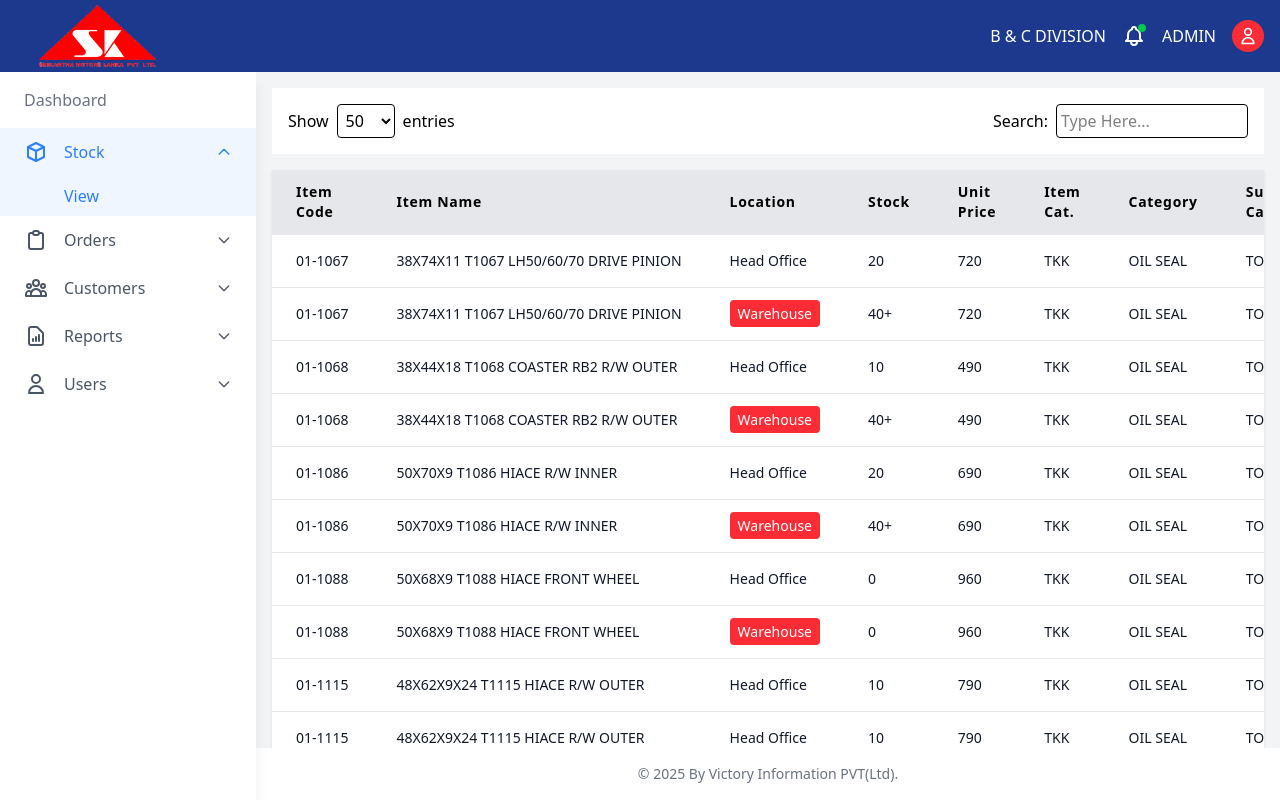
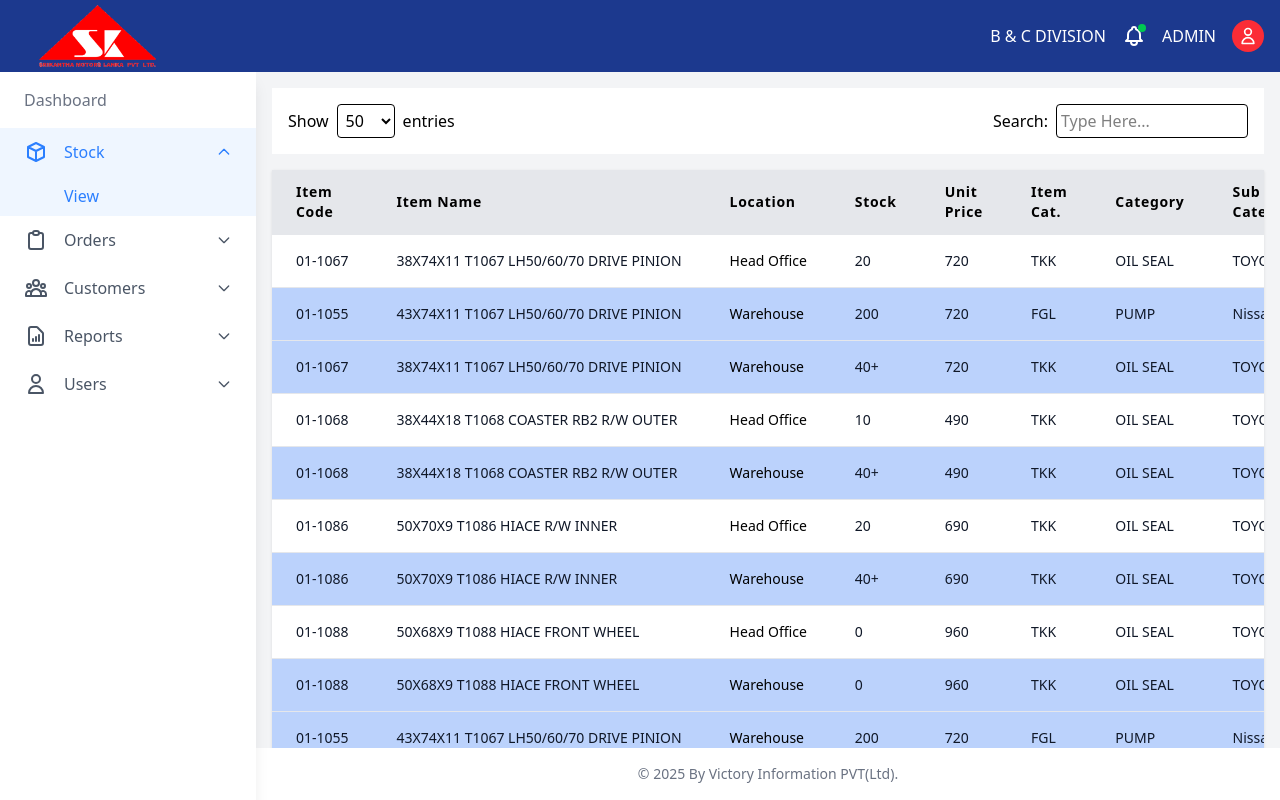
Before and after one commit to NavindaHewawickrama/skm-uat, a Next.js app: page /stock/view in a window 1280 px wide. Built offline with nearby package versions, Linux system fonts and the light colour scheme.

Commit message:
row color change

```diff
--- a/src/app/stock/view/page.tsx
+++ b/src/app/stock/view/page.tsx
@@ -36,6 +36,16 @@ const StockView = () => {
       itemCat: "TKK",
       category: "OIL SEAL",
       subCategory: "TOYOTA",
+    },
+    {
+      itemCode: "01-1055",
+      itemName: "43X74X11 T1067 LH50/60/70 DRIVE PINION",
+      location: "Warehouse",
+      stock: "200",
+      unitPrice: 720,
+      itemCat: "FGL",
+      category: "PUMP",
+      subCategory: "Nissan",
     },
     {
       itemCode: "01-1067",
@@ -106,6 +116,246 @@ const StockView = () => {
       itemCat: "TKK",
       category: "OIL SEAL",
       subCategory: "TOYOTA",
+    },
+    {
+      itemCode: "01-1055",
+      itemName: "43X74X11 T1067 LH50/60/70 DRIVE PINION",
+      location: "Warehouse",
+      stock: "200",
+      unitPrice: 720,
+      itemCat: "FGL",
+      category: "PUMP",
+      subCategory: "Nissan",
+    },
+    {
+      itemCode: "01-1115",
+      itemName: "48X62X9X24 T1115 HIACE R/W OUTER",
+      location: "Head Office",
+      stock: "10",
+      unitPrice: 790,
+      itemCat: "TKK",
+      category: "OIL SEAL",
+      subCategory: "TOYOTA",
+    },
+    {
+      itemCode: "01-1115",
+      itemName: "48X62X9X24 T1115 HIACE R/W OUTER",
+      location: "Head Office",
+      stock: "10",
+      unitPrice: 500,
+      itemCat: "CNN",
+      category: "Engine Oil",
+      subCategory: "Nissan",
+    },
+    {
+      itemCode: "01-1115",
+      itemName: "48X62X9X24 T1115 HIACE R/W OUTER",
+      location: "Head Office",
+      stock: "10",
+      unitPrice: 790,
+      itemCat: "TKK",
+      category: "OIL SEAL",
+      subCategory: "TOYOTA",
+    },
+    {
+      itemCode: "01-1115",
+      itemName: "48X62X9X24 T1115 HIACE R/W OUTER",
+      location: "Head Office",
+      stock: "10",
+      unitPrice: 790,
+      itemCat: "TKK",
+      category: "OIL SEAL",
+      subCategory: "TOYOTA",
+    },
+    {
+      itemCode: "01-1055",
+      itemName: "43X74X11 T1067 LH50/60/70 DRIVE PINION",
+      location: "Warehouse",
+      stock: "200",
+      unitPrice: 720,
+      itemCat: "FGL",
+      category: "PUMP",
+      subCategory: "Nissan",
+    },
+    {
+      itemCode: "01-1115",
+      itemName: "48X62X9X24 T1115 HIACE R/W OUTER",
+      location: "Head Office",
+      stock: "10",
+      unitPrice: 790,
+      itemCat: "TKK",
+      category: "OIL SEAL",
+      subCategory: "TOYOTA",
+    },
+    {
+      itemCode: "01-1115",
+      itemName: "48X62X9X24 T1115 HIACE R/W OUTER",
+      location: "Head Office",
+      stock: "10",
+      unitPrice: 790,
+      itemCat: "TKK",
+      category: "OIL SEAL",
+      subCategory: "TOYOTA",
+    },
+    {
+      itemCode: "01-1115",
+      itemName: "48X62X9X24 T1115 HIACE R/W OUTER",
+      location: "Head Office",
+      stock: "10",
+      unitPrice: 790,
+      itemCat: "TKK",
+      category: "OIL SEAL",
+      subCategory: "TOYOTA",
+    },
+    {
+      itemCode: "01-1115",
+      itemName: "48X62X9X24 T1115 HIACE R/W OUTER",
+      location: "Head Office",
+      stock: "10",
+      unitPrice: 790,
+      itemCat: "TKK",
+      category: "OIL SEAL",
+      subCategory: "TOYOTA",
+    },
+    {
+      itemCode: "01-1115",
+      itemName: "48X62X9X24 T1115 HIACE R/W OUTER",
+      location: "Head Office",
+      stock: "10",
+      unitPrice: 790,
+      itemCat: "TKK",
+      category: "OIL SEAL",
+      subCategory: "TOYOTA",
+    },
+    {
+      itemCode: "01-1055",
+      itemName: "43X74X11 T1067 LH50/60/70 DRIVE PINION",
+      location: "Warehouse",
+      stock: "200",
+      unitPrice: 720,
+      itemCat: "FGL",
+      category: "PUMP",
+      subCategory: "Nissan",
+    },
+    {
+      itemCode: "01-1115",
+      itemName: "48X62X9X24 T1115 HIACE R/W OUTER",
+      location: "Head Office",
+      stock: "10",
+      unitPrice: 790,
+      itemCat: "TKK",
+      category: "OIL SEAL",
+      subCategory: "TOYOTA",
+    },
+    {
+      itemCode: "01-1055",
+      itemName: "43X74X11 T1067 LH50/60/70 DRIVE PINION",
+      location: "Warehouse",
+      stock: "200",
+      unitPrice: 720,
+      itemCat: "FGL",
+      category: "PUMP",
+      subCategory: "Nissan",
+    },
+    {
+      itemCode: "01-1055",
+      itemName: "43X74X11 T1067 LH50/60/70 DRIVE PINION",
+      location: "Warehouse",
+      stock: "200",
+      unitPrice: 720,
+      itemCat: "FGL",
+      category: "PUMP",
+      subCategory: "Nissan",
+    },
+    {
+      itemCode: "01-1055",
+      itemName: "43X74X11 T1067 LH50/60/70 DRIVE PINION",
+      location: "Warehouse",
+      stock: "200",
+      unitPrice: 720,
+      itemCat: "FGL",
+      category: "PUMP",
+      subCategory: "Nissan",
+    },
+    {
+      itemCode: "01-1055",
+      itemName: "43X74X11 T1067 LH50/60/70 DRIVE PINION",
+      location: "Warehouse",
+      stock: "200",
+      unitPrice: 720,
+      itemCat: "FGL",
+      category: "PUMP",
+      subCategory: "Nissan",
+    },
+    {
+      itemCode: "01-1055",
+      itemName: "43X74X11 T1067 LH50/60/70 DRIVE PINION",
+      location: "Warehouse",
+      stock: "200",
+      unitPrice: 720,
+      itemCat: "FGL",
+      category: "PUMP",
+      subCategory: "Nissan",
+    },
+    {
+      itemCode: "01-1055",
+      itemName: "43X74X11 T1067 LH50/60/70 DRIVE PINION",
+      location: "Warehouse",
+      stock: "200",
+      unitPrice: 720,
+      itemCat: "FGL",
+      category: "PUMP",
+      subCategory: "Nissan",
+    },
+    {
+      itemCode: "01-1055",
+      itemName: "43X74X11 T1067 LH50/60/70 DRIVE PINION",
+      location: "Warehouse",
+      stock: "200",
+      unitPrice: 720,
+      itemCat: "FGL",
+      category: "PUMP",
+      subCategory: "Nissan",
+    },
+    {
+      itemCode: "01-1055",
+      itemName: "43X74X11 T1067 LH50/60/70 DRIVE PINION",
+      location: "Warehouse",
+      stock: "200",
+      unitPrice: 720,
+      itemCat: "FGL",
+      category: "PUMP",
+      subCategory: "Nissan",
+    },
+    {
+      itemCode: "01-1055",
+      itemName: "43X74X11 T1067 LH50/60/70 DRIVE PINION",
+      location: "Warehouse",
+      stock: "200",
+      unitPrice: 720,
+      itemCat: "FGL",
+      category: "PUMP",
+      subCategory: "Nissan",
+    },
+    {
+      itemCode: "01-1055",
+      itemName: "43X74X11 T1067 LH50/60/70 DRIVE PINION",
+      location: "Warehouse",
+      stock: "200",
+      unitPrice: 720,
+      itemCat: "FGL",
+      category: "PUMP",
+      subCategory: "Nissan",
+    },
+    {
+      itemCode: "01-1055",
+      itemName: "43X74X11 T1067 LH50/60/70 DRIVE PINION",
+      location: "Warehouse",
+      stock: "200",
+      unitPrice: 720,
+      itemCat: "FGL",
+      category: "PUMP",
+      subCategory: "Nissan",
     },
     {
       itemCode: "01-1115",
@@ -348,94 +598,14 @@ const StockView = () => {
       subCategory: "TOYOTA",
     },
     {
-      itemCode: "01-1115",
-      itemName: "48X62X9X24 T1115 HIACE R/W OUTER",
-      location: "Head Office",
+      itemCode: "01-2004",
+      itemName: "73X74X11 T1067 LH50/60/70 DRIVE PINION",
+      location: "Warehouse",
       stock: "10",
-      unitPrice: 790,
-      itemCat: "TKK",
-      category: "OIL SEAL",
-      subCategory: "TOYOTA",
-    },
-    {
-      itemCode: "01-1115",
-      itemName: "48X62X9X24 T1115 HIACE R/W OUTER",
-      location: "Head Office",
-      stock: "10",
-      unitPrice: 790,
-      itemCat: "TKK",
-      category: "OIL SEAL",
-      subCategory: "TOYOTA",
-    },
-    {
-      itemCode: "01-1115",
-      itemName: "48X62X9X24 T1115 HIACE R/W OUTER",
-      location: "Head Office",
-      stock: "10",
-      unitPrice: 790,
-      itemCat: "TKK",
-      category: "OIL SEAL",
-      subCategory: "TOYOTA",
-    },
-    {
-      itemCode: "01-1115",
-      itemName: "48X62X9X24 T1115 HIACE R/W OUTER",
-      location: "Head Office",
-      stock: "10",
-      unitPrice: 790,
-      itemCat: "TKK",
-      category: "OIL SEAL",
-      subCategory: "TOYOTA",
-    },
-    {
-      itemCode: "01-1115",
-      itemName: "48X62X9X24 T1115 HIACE R/W OUTER",
-      location: "Head Office",
-      stock: "10",
-      unitPrice: 790,
-      itemCat: "TKK",
-      category: "OIL SEAL",
-      subCategory: "TOYOTA",
-    },
-    {
-      itemCode: "01-1115",
-      itemName: "48X62X9X24 T1115 HIACE R/W OUTER",
-      location: "Head Office",
-      stock: "10",
-      unitPrice: 790,
-      itemCat: "TKK",
-      category: "OIL SEAL",
-      subCategory: "TOYOTA",
-    },
-    {
-      itemCode: "01-1115",
-      itemName: "48X62X9X24 T1115 HIACE R/W OUTER",
-      location: "Head Office",
-      stock: "10",
-      unitPrice: 790,
-      itemCat: "TKK",
-      category: "OIL SEAL",
-      subCategory: "TOYOTA",
-    },
-    {
-      itemCode: "01-1115",
-      itemName: "48X62X9X24 T1115 HIACE R/W OUTER",
-      location: "Head Office",
-      stock: "10",
-      unitPrice: 790,
-      itemCat: "TKK",
-      category: "OIL SEAL",
-      subCategory: "TOYOTA",
-    },
-    {
-      itemCode: "01-1115",
-      itemName: "48X62X9X24 T1115 HIACE R/W OUTER",
-      location: "Head Office",
-      stock: "10",
-      unitPrice: 790,
-      itemCat: "TKK",
-      category: "OIL SEAL",
-      subCategory: "TOYOTA",
+      unitPrice: 720,
+      itemCat: "FGL",
+      category: "COOLER",
+      subCategory: "Nissan",
     },
   ];
 
@@ -598,9 +768,12 @@ const StockView = () => {
                     </th>
                   </tr>
                 </thead>
-                <tbody className="bg-white divide-y divide-gray-200">
+                <tbody className="divide-y divide-gray-200">
                   {displayedItems.map((item, index) => (
-                    <tr key={index} className="hover:bg-gray-50">
+                    <tr
+                      key={index}
+                      className={`hover:bg-red ${item.location === "Warehouse" ? 'bg-[#bbd2fc]' : ''}`}
+                    >
                       <td className="px-6 py-4 whitespace-nowrap text-sm text-gray-900">
                         {item.itemCode}
                       </td>
@@ -608,13 +781,14 @@ const StockView = () => {
                         {item.itemName}
                       </td>
                       <td className="px-6 py-4 whitespace-nowrap text-sm">
-                        {item.location === "Warehouse" ? (
+                        {/* {item.location === "Warehouse" ? (
                           <span className="px-2 py-1 bg-red-500 text-white rounded">
                             {item.location}
                           </span>
                         ) : (
                           <span className="text-gray-900">{item.location}</span>
-                        )}
+                        )} */}
+                        {item.location}
                       </td>
                       <td className="px-6 py-4 whitespace-nowrap text-sm text-gray-900">
                         {item.stock}
@@ -653,8 +827,7 @@ const StockView = () => {
                 <button
                   onClick={() => goToPage(currentPage - 1)}
                   disabled={currentPage === 1}
-                  className={`px-3 py-1 border rounded cursor-pointer ${
-                    currentPage === 1 ? "text-gray-400" : "hover:bg-gray-100"
+                  className={`px-3 py-1 border rounded cursor-pointer ${currentPage === 1 ? "text-gray-400" : "hover:bg-gray-100"
                     }`}
                 >
                   Previous
@@ -664,8 +837,7 @@ const StockView = () => {
                   <button
                     key={index}
                     onClick={() => typeof page === "number" && goToPage(page)}
-                    className={`px-3 py-1 border rounded ${
-                      page === currentPage
+                    className={`px-3 py-1 border rounded ${page === currentPage
                       ? "bg-blue-500 text-white"
                       : page === "..."
                         ? ""
@@ -680,8 +852,7 @@ const StockView = () => {
                 <button
                   onClick={() => goToPage(currentPage + 1)}
                   disabled={currentPage === totalPages || totalPages === 0}
-                  className={`px-3 py-1 border rounded cursor-pointer ${
-                    currentPage === totalPages || totalPages === 0
+                  className={`px-3 py-1 border rounded cursor-pointer ${currentPage === totalPages || totalPages === 0
                     ? "text-gray-400"
                     : "hover:bg-gray-100"
                     }`}
```
Lines whose indentation alone changed are shown as unchanged.
